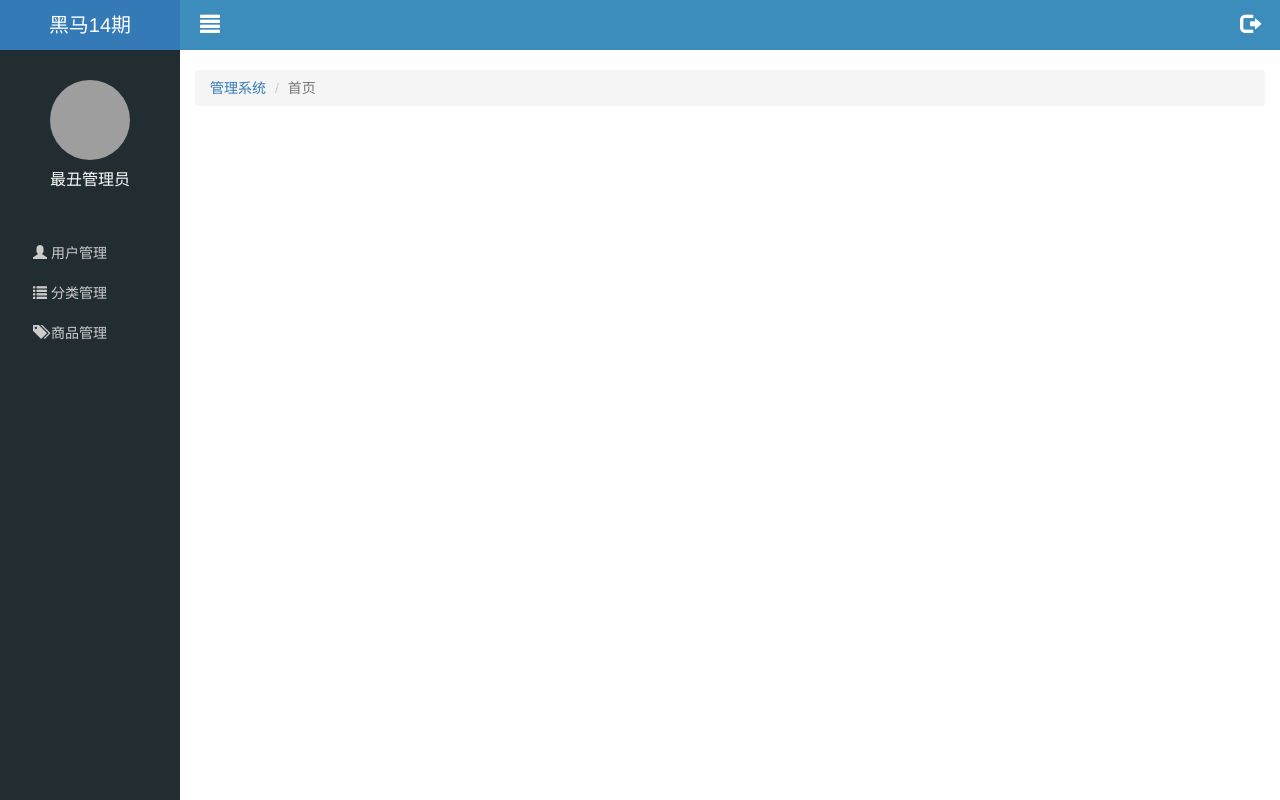
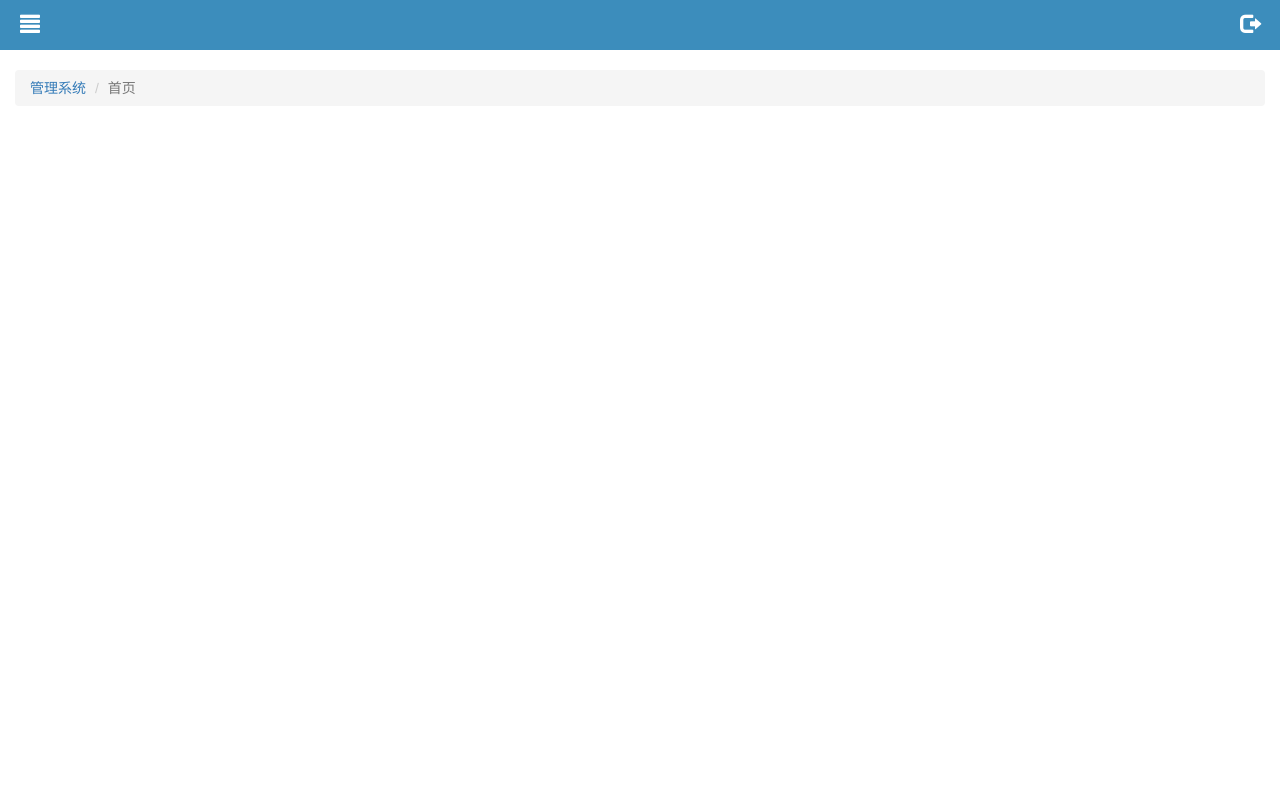
Before and after one commit to sunshineypp/letao, a website: page public/back/index.html in a window 1280 px wide. Both pictures are taken after a click on the link 210 px from the left and 25 px from the top of the page. Drawn offline with Linux system fonts and the light colour scheme; grey boxes are pictures that could not be loaded.

Commit message:
侧边栏显示与隐藏完成

```diff
--- a/public/back/css/comment.css
+++ b/public/back/css/comment.css
@@ -25,6 +25,10 @@ ul{
     background-color: #222d32;
     position: absolute;
     left: 0;
+    transition: all 1s;
+}
+.lt_aside.now{
+    left: -180px;
 }
 .lt_aside .brand a{
     display: block;
@@ -71,6 +75,10 @@ ul{
 /*首页内容区*/
 .lt_main{
     padding-left: 180px;
+    transition: all 1s;
+}
+.lt_main.now{
+    padding-left: 0;
 }
 .lt_main .lt_header{
     height: 50px;
--- a/public/back/js/comment.js
+++ b/public/back/js/comment.js
@@ -9,8 +9,14 @@ $(function () {
         NProgress.done();
     });
 
-    //分类显示与隐藏
+    //2.分类显示与隐藏
         $('.child').prev().on('click',function () {
         $(this).next().slideToggle();
+    });
+
+    //3.左侧移动
+    $('.icon_menu').on('click',function () {
+        $('.lt_aside').toggleClass('now');
+        $('.lt_main').toggleClass('now');
     })
 });
```
